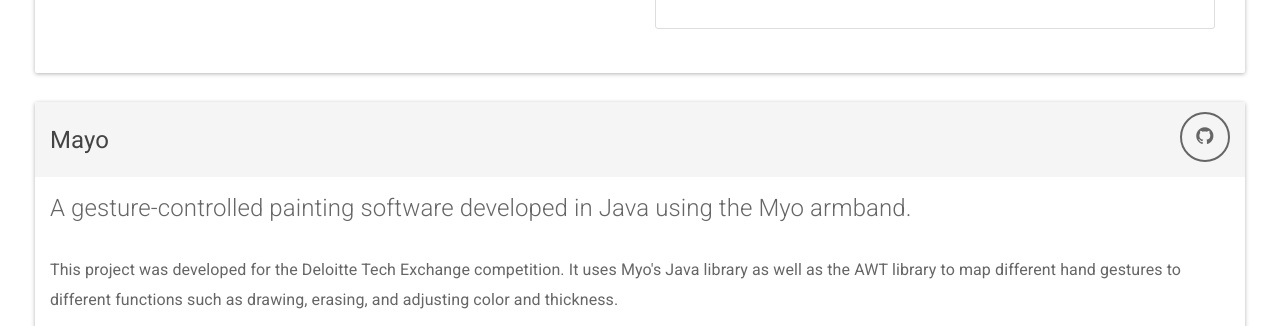
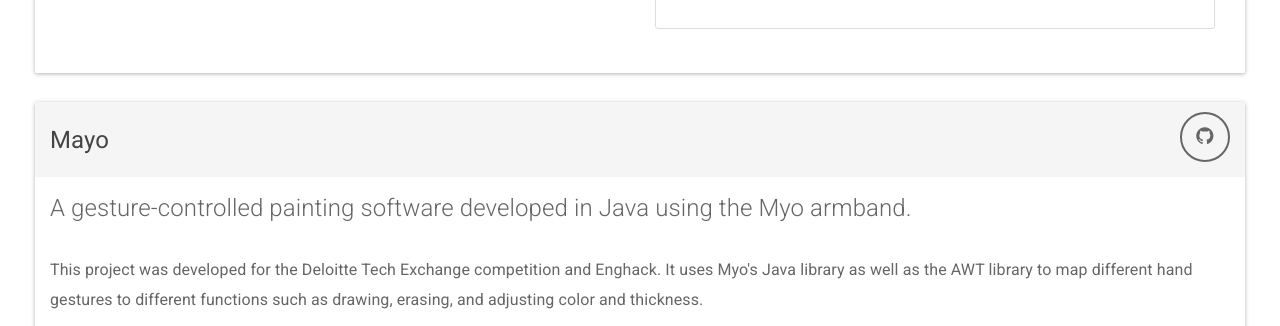
Before and after one commit to ian952/ian952.github.io, a Jekyll site: the page built from projects/index.html, in a window 1280 px wide and 900 px high, scrolled down 1499 px, cut to the strip 0-326 px from the top of the window. Built offline with Jekyll 4.4.1, drawn with Linux system fonts in a browser that asks for light colours; nearby versions of some CDN libraries.

```diff
--- a/_includes/footer.html
+++ b/_includes/footer.html
@@ -2,7 +2,7 @@
     <ul class = "list-inline col-sm-12" id="contact-list">
         <li class = "fade-in"><a class="btn-social" target="_blank" href="https://github.com/ian952"><i class = "fa fa-fw fa-github"></i></a></li>
         <li class = "fade-in"><a class="btn-social" target="_blank" href="https://www.linkedin.com/in/ianhuca"><i class = "fa fa-fw fa-linkedin-square"></i></a></li>
-        <li class = "fade-in"><a class="btn-social" target="_blank" href="mailto:y272hu@uwaterloo.ca"><i class = "fa fa-fw fa-envelope"></i></a></li>
+        <li class = "fade-in"><a class="btn-social" target="_blank" href="mailto:ianhu952@hotmail.com"><i class = "fa fa-fw fa-envelope"></i></a></li>
         <li class = "fade-in"><a class="btn-social" target="_blank" href="https://www.facebook.com/Ian.Hu.is.awesome"><i id="fb-icon" class = "fa fa-fw fa-facebook-square"></i></a></li>
     </ul>
     <div class="text-center">
--- a/projects/index.html
+++ b/projects/index.html
@@ -94,7 +94,7 @@ navbar_highlight: Projects
 		<div class = "panel-body">
 			<p class="lead">A gesture-controlled painting software developed in Java using the Myo armband.</p>
 
-			<p>This project was developed for the Deloitte Tech Exchange competition. It uses Myo's Java library as well as the AWT library to map different hand gestures to different functions such as drawing, erasing, and adjusting color and thickness.</p>
+			<p>This project was developed for the Deloitte Tech Exchange competition and Enghack. It uses Myo's Java library as well as the AWT library to map different hand gestures to different functions such as drawing, erasing, and adjusting color and thickness.</p>
 
 
 			<div class = "col-md-8 col-md-offset-2">
```
